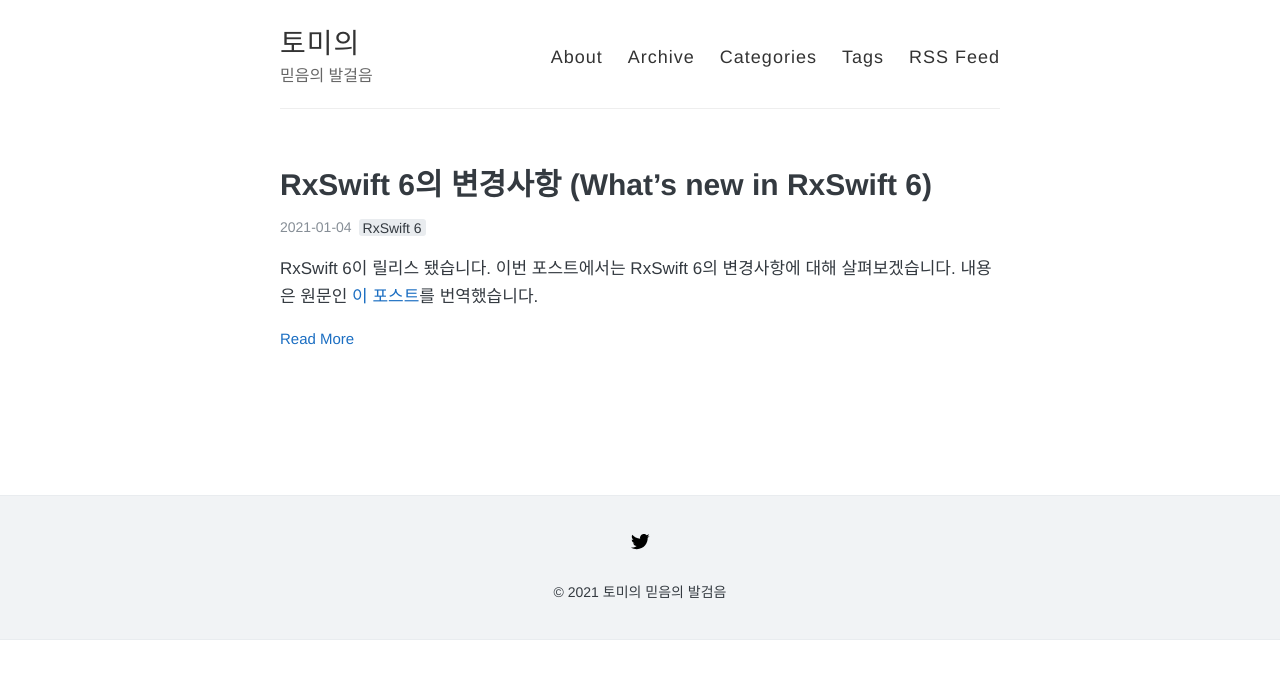
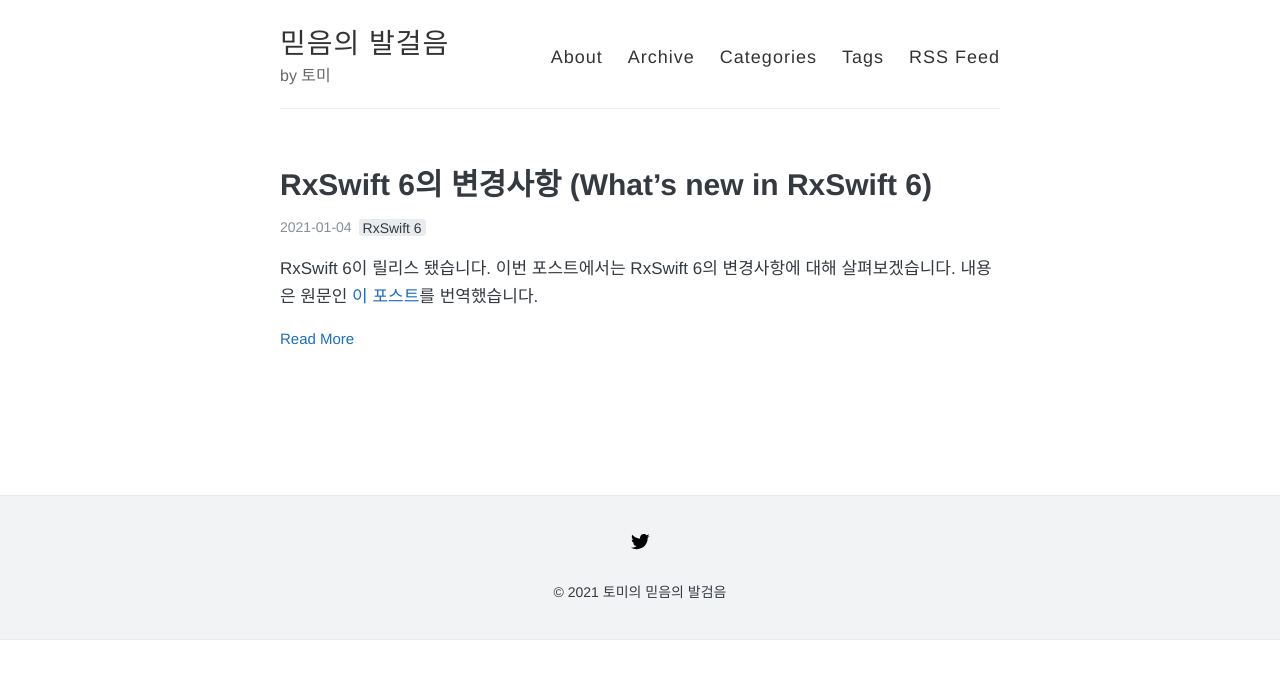
Before and after one commit to Jusung/joyfulpace, a Jekyll site: the page built from index.html, in a window 1280 px wide. Shown: the top 679 px of the page. Built offline with Jekyll 4.4.1, drawn with Linux system fonts in a browser that asks for light colours; the list of posts is cut into pages by our own code.

Commit message:
제목 수정

```diff
--- a/_config.yml
+++ b/_config.yml
@@ -3,10 +3,10 @@
 #
 
 # Name of your site (displayed in the header)
-name: 토미의
+name: 믿음의 발걸음
 
 # Short bio or description (displayed in the header)
-description: 믿음의 발걸음
+description: by 토미
 
 #
 # Flags below are optional
```
